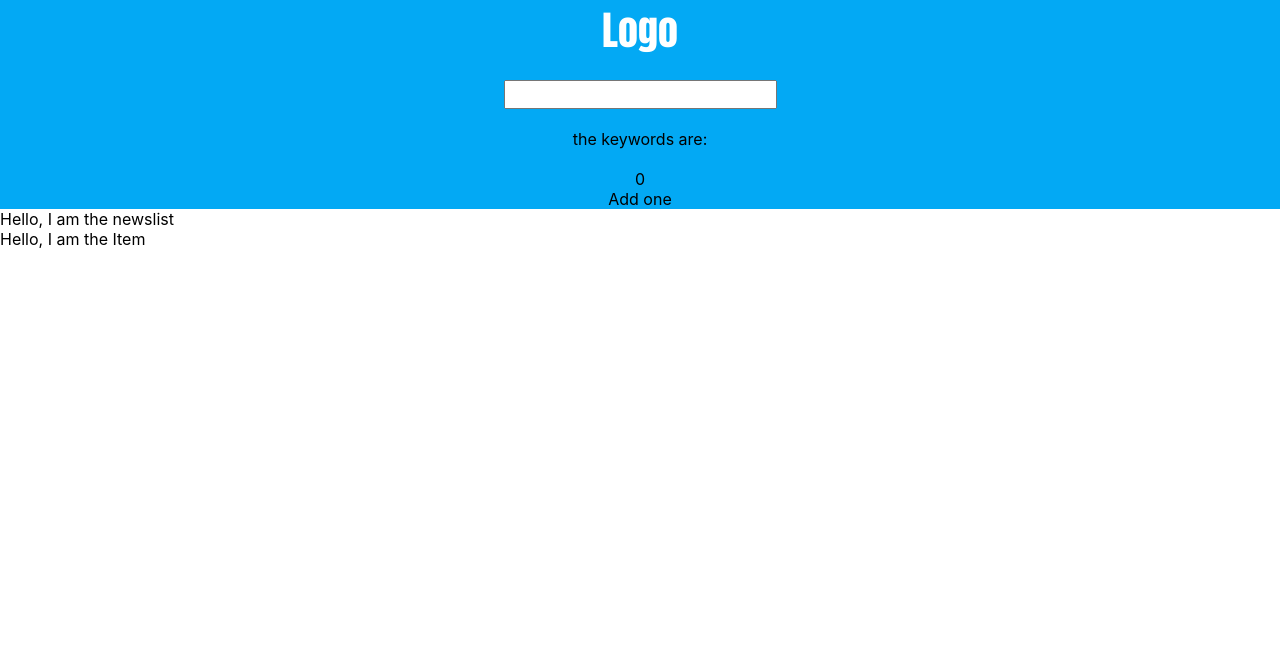
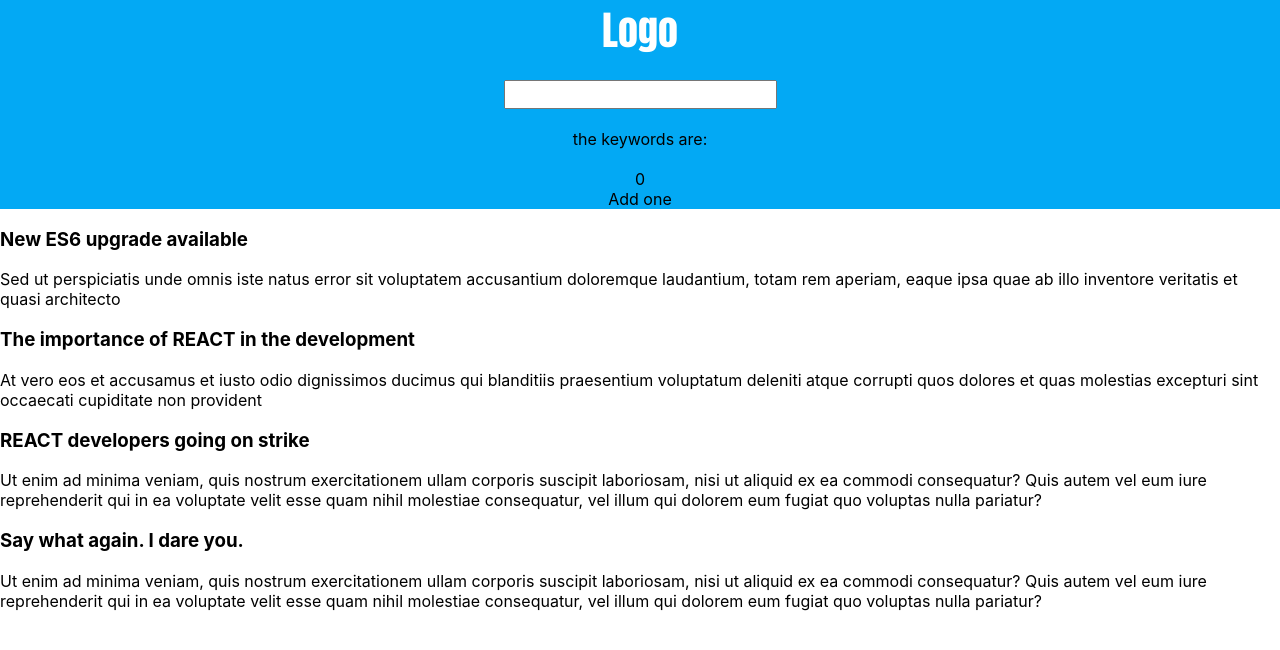
Before and after one commit to acrichardson/react11, a React (Create React App) app: page / in a window 1280 px wide. Shown: the top 650 px of the page. Built offline with nearby package versions, Linux system fonts and the light colour scheme.

Commit message:
adding news components to view

```diff
--- a/public/index.html
+++ b/public/index.html
@@ -11,6 +11,7 @@
     />
     <link rel="apple-touch-icon" href="%PUBLIC_URL%/logo192.png" />
     <link href="https://fonts.googleapis.com/css?family=Anton&display=swap" rel="stylesheet">
+    <link href="https://fonts.googleapis.com/css?family=Roboto&display=swap" rel="stylesheet">
     <!-- <link rel="stylesheet" href="theme.css"> -->
 
 
--- a/src/components/news_list.js
+++ b/src/components/news_list.js
@@ -1,12 +1,20 @@
 import React from 'react';
 import NewsListItems from './news_list_items'
 
-const NewsList = () => {
+const NewsList = (props) => {
+
   return (
-    <div>
-      Hello, I am the newslist
-      <NewsListItems/>
-    </div>
+    <>
+      {props.news.map((item)=>(
+        <div>
+          <h3>{ item.title }</h3>
+          <div>
+            { item.feed }
+          </div>
+        </div>
+      )) }
+
+    </>
     )
 }
 
--- /dev/null
+++ b/src/db.json
@@ -0,0 +1,22 @@
+[
+    {
+        "id": 1,
+        "title": "New ES6 upgrade available",
+        "feed": "Sed ut perspiciatis unde omnis iste natus error sit voluptatem accusantium doloremque laudantium, totam rem aperiam, eaque ipsa quae ab illo inventore veritatis et quasi architecto"
+    },
+    {
+        "id": 2,
+        "title": "The importance of REACT in the development",
+        "feed": "At vero eos et accusamus et iusto odio dignissimos ducimus qui blanditiis praesentium voluptatum deleniti atque corrupti quos dolores et quas molestias excepturi sint occaecati cupiditate non provident"
+    },
+    {
+        "id": 3,
+        "title": "REACT developers going on strike",
+        "feed": "Ut enim ad minima veniam, quis nostrum exercitationem ullam corporis suscipit laboriosam, nisi ut aliquid ex ea commodi consequatur? Quis autem vel eum iure reprehenderit qui in ea voluptate velit esse quam nihil molestiae consequatur, vel illum qui dolorem eum fugiat quo voluptas nulla pariatur?"
+    },
+    {
+        "id": 4,
+        "title": "Say what again. I dare you.",
+        "feed": "Ut enim ad minima veniam, quis nostrum exercitationem ullam corporis suscipit laboriosam, nisi ut aliquid ex ea commodi consequatur? Quis autem vel eum iure reprehenderit qui in ea voluptate velit esse quam nihil molestiae consequatur, vel illum qui dolorem eum fugiat quo voluptas nulla pariatur?"
+    }
+]
--- a/src/index.js
+++ b/src/index.js
@@ -1,4 +1,4 @@
-import React from 'react';
+import React, { Component } from 'react';
 import ReactDOM from 'react-dom';
 import './index.css';
 // import App from './App';
@@ -6,6 +6,7 @@ import './index.css';
 import Header from './components/header';
 import NewsList from './components/news_list';
 import './styles.css';
+import JSON from './db.json';
 
 // ReactDOM.render(
 //   <React.StrictMode>
@@ -19,13 +20,23 @@ import './styles.css';
 // // Learn more about service workers: https://bit.ly/CRA-PWA
 // serviceWorker.unregister();
 
-const App = () => {
-  return (
-    <div>
-      <Header/>
-      <NewsList/>
-    </div>
-  )
+class App extends Component {
+
+    state = {
+      news:JSON,
+    }
+
+
+  render(){
+    return (
+      <div>
+        <Header/>
+        <NewsList news={this.state.news}/>
+      </div>
+      )
+  }
 }
 
+
+
 ReactDOM.render(<App/>, document.getElementById('root'));
```
